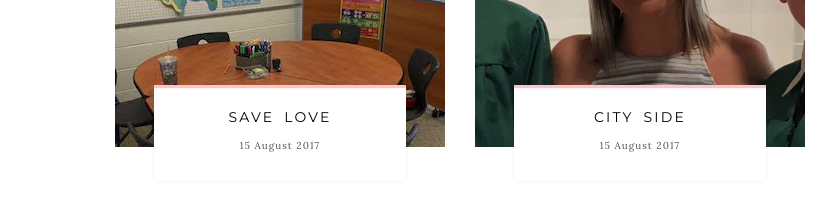
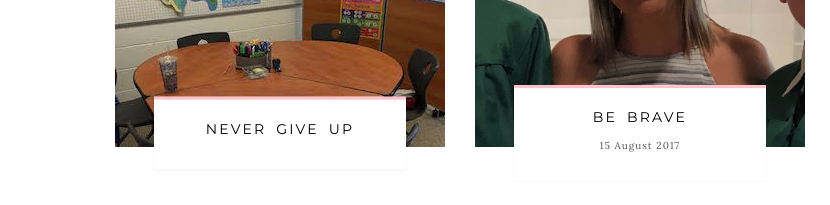
Before and after one commit to annajeanking/annaking, a plain HTML site: page index.html in a window 1280 px wide. Shown: the part 1087-1292 px from the top of the page, 0-830 px from the left. Drawn offline with nearby package versions, Linux system fonts and the light colour scheme.

Commit message:
Update index.html

```diff
--- a/index.html
+++ b/index.html
@@ -111,8 +111,8 @@
                         <div class="featured-post">
                             <a href="single-post.html"><img src="images/featured-post-1.jpg" alt=""></a>
                             <div class="f-post-title">
-                                <h3><a href="single-post.html">Save Love</a></h3>
-                                <span>15 August 2017</span>
+                                <h3><a href="single-post.html">Never Give Up</a></h3>
+                                <span></span>
                             </div>
                         </div>
                     </div>
@@ -120,7 +120,7 @@
                         <div class="featured-post">
                             <a href="single-post.html"><img src="images/featured-post-2.jpg" alt=""></a>
                             <div class="f-post-title">
-                                <h3><a href="single-post.html">City Side</a></h3>
+                                <h3><a href="single-post.html">Be Brave</a></h3>
                                 <span>15 August 2017</span>
                             </div>
                         </div>
```
